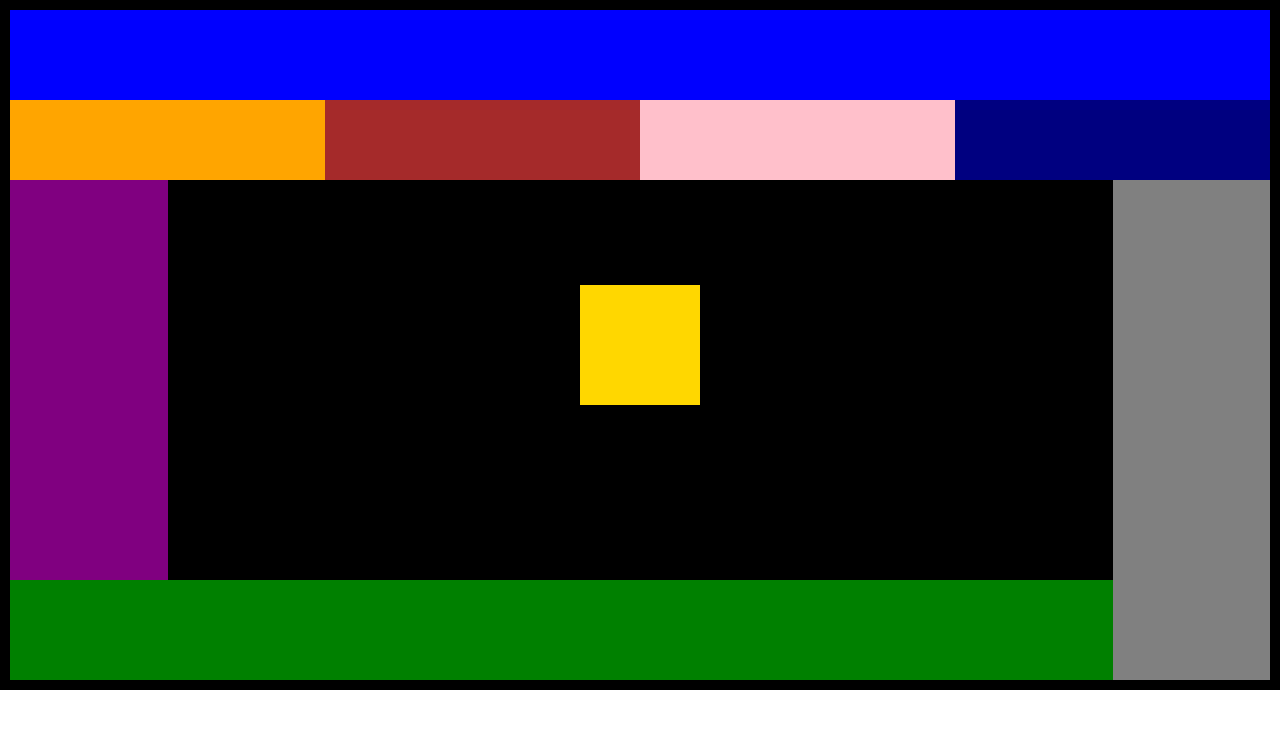
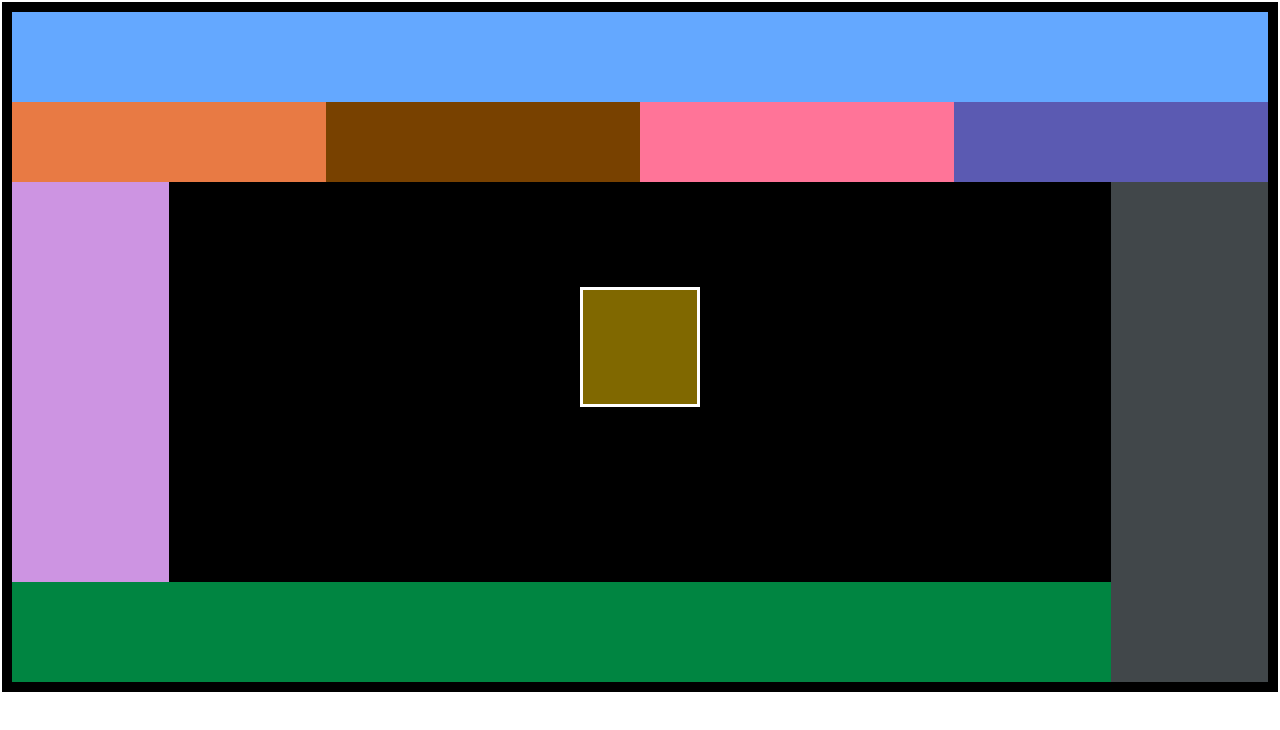
Before and after one commit to Wadood342/IEC_Assignment_2, a plain HTML site: page index.html in a window 1280 px wide. Drawn offline with Linux system fonts and the light colour scheme.

Commit message:
Changed Colors of Siv And Created Style Sheet

```diff
--- a/index.html
+++ b/index.html
@@ -4,120 +4,27 @@
 <head>
     <meta charset="UTF-8">
     <meta name="viewport" content="width=device-width, initial-scale=1.0">
-    <title>Document</title>
+    <title>Flex box Assigment</title>
+    <link rel="stylesheet" href="style.css">
 </head>
-<style>
-    * {
-        margin: 0;
-        padding: 0;
-        box-sizing: border-box;
-    }
-
-    .main {
-        /* display: flex; */
-        border: 10px black solid;
-        height: 100%;
-        width: 100%;
-        background-color: black;
-        position: relative;
-
-
-
-    }
-
-    .blue {
-        background-color: blue;
-        height: 90px;
-        /* position: absolute; */
-    }
-
-    .orange {
-        background-color: orange;
-        height: 80px;
-        width: 25%;
-    }
-
-    .brown {
-        background-color: brown;
-        height: 80px];
-        width: 25%;
-    }
-
-    .pink {
-        background-color: pink;
-        height: 80px;
-        width: 25%;
-
-    }
-
-    .navy {
-        background-color: navy;
-        height: 80px;
-        width: 25%;
-    }
-
-    .row2 {
-        display: inline;
-        display: flex;
-    }
-
-    .purple {
-        height: 400px;
-        width: 12.5%;
-        background-color: purple;
-        position: relative;
-
-    }
-
-    .box {
-
-
-        height: 120px;
-        width: 120px;
-        position: absolute;
-        transform: translate(-50%, -50%);
-        left: 50%;
-        top: 50%;
-        background-color: gold;
-    }
-
-    .grey {
-        background-color: grey;
-        height: 500px;
-        width: 12.5%;
-        position: relative;
-        float: right;
-
-    }
-
-    .green {
-        background-color: green;
-        height: 100px;
-
-        /* margin: 100px; */
-        /* position: absolute; */
-    }
-
-    .row {
-        position: relative;
-    }
-</style>
 
 <body>
-    <div class="main">
-        <div class="blue"></div>
-        <div class="row2">
-            <div class="orange"></div>
-            <div class="brown"></div>
-            <div class="pink"></div>
-            <div class="navy"></div>
+    <div class="main-section">
+        <div class="main">
+            <div class="row1"></div>
+            <div class="row2">
+                <div class="row2Bar1"></div>
+                <div class="row2Bar2"></div>
+                <div class="row2Bar3"></div>
+                <div class="row2Bar4"></div>
+            </div>
 
-        </div>
-        <div class="box"></div>
-        <div class="grey"></div>
-        <div class="row3">
-            <div class="purple"> </div>
-            <div class="green"></div>
+            <div class="midbox"></div>
+            <div class="row5"></div>
+            <div class="row3">
+                <div class="row3Bar1"> </div>
+                <div class="row4"></div>
+            </div>
         </div>
     </div>
 </body>
--- /dev/null
+++ b/style.css
@@ -0,0 +1,86 @@
+* {
+    margin: 0;
+    padding: 0;
+    box-sizing: border-box;
+}
+.main-section{
+border: 2px solid white;
+}
+.main {
+    border: 10px black solid;
+    height: 100%;
+    width: 100%;
+    background-color: black;
+    position: relative;
+
+}
+
+.row1 {
+    background-color: #64a8ff;
+    height: 90px;
+}
+
+.row2 {
+    display: inline;
+    display: flex;
+}
+
+.row2Bar1 {
+    background-color: #e87a44;
+    height: 80px;
+    width: 25%;
+}
+
+.row2Bar2 {
+    background-color:#784100;
+    height: 80px;
+    width: 25%;
+}
+
+.row2Bar3 {
+    background-color:#ff7498;
+    height: 80px;
+    width: 25%;
+
+}
+
+.row2Bar4 {
+    background-color: #5b5ab2;
+    height: 80px;
+    width: 25%;
+}
+
+
+
+.row3Bar1 {
+    height: 400px;
+    width: 12.5%;
+    background-color: #cd94e2;
+    position: relative;
+
+}
+
+.midbox {
+    height: 120px;
+    width: 120px;
+    position: absolute;
+    transform: translate(-50%, -50%);
+    left: 50%;
+    top: 50%;
+    background-color: #806800;
+    border: 3px solid white;
+}
+
+.row5 {
+    background-color: #41474a;
+    height: 500px;
+    width: 12.5%;
+    position: relative;
+    float: right;
+
+}
+
+.row4 {
+    background-color: #008541;
+    height: 100px;
+}
```
